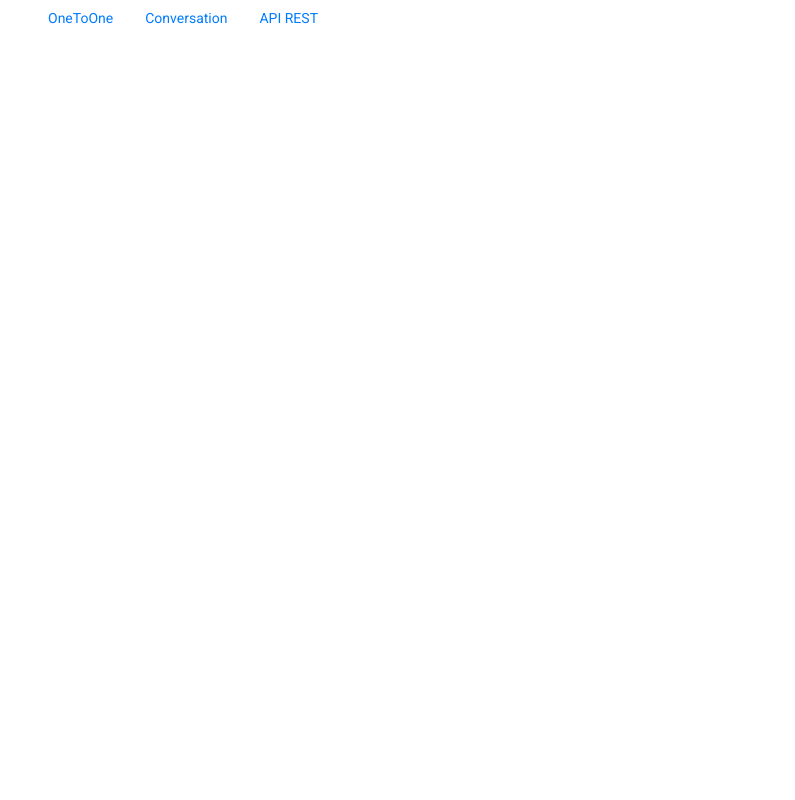
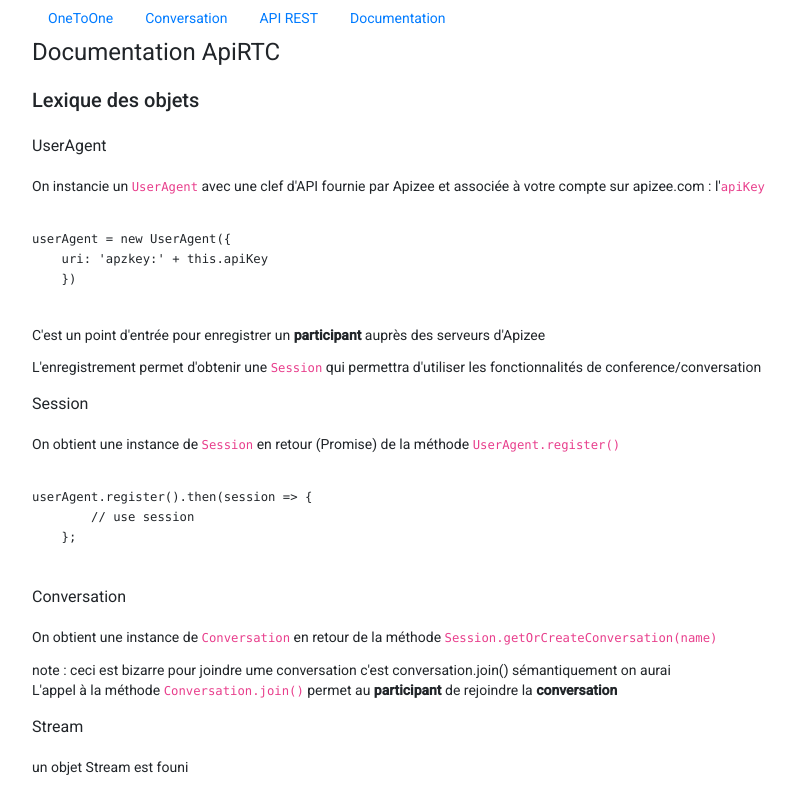
Before and after one commit to kmoyse-apizee/apizee, an Angular app: page /doc in a window 1280 px wide. Before the commit this address led to /. Shown: the whole page, without its empty margins (53-848 px from the left). Built offline with nearby package versions, Linux system fonts and the light colour scheme.

Commit message:
added documentation.html, and a few code updates

```diff
--- a/src/app/api-rtc/api-rtc.service.ts
+++ b/src/app/api-rtc/api-rtc.service.ts
@@ -1,23 +1,26 @@
 import { Inject, Injectable } from '@angular/core';
 
 declare var apiRTC: any;
+
+//import {UserAgent} from '@apizee/apirtc/';
 
 @Injectable({
 	providedIn: 'root'
 })
 export class ApiRtcService {
 
-	private ua: any;
+	constructor(@Inject('apiKey') private apiKey: string) {
+	}
 
-	constructor(@Inject('apiKey') private apiKey: string) {
-		this.ua = new apiRTC.UserAgent({
+	public getApiKey(): string {
+		return this.apiKey;
+	}
+
+	public createUserAgent() {
+		return new apiRTC.UserAgent({
 			// format is like 'apzKey:9669e2ae3eb32307853499850770b0c3'
 			uri: 'apzkey:' + this.apiKey
 		});
-	}
-
-	public getUserAgent() {
-		return this.ua;
 	}
 
 	public uuidv4() {
--- a/src/app/api-rtc/conversation/conversation.component.html
+++ b/src/app/api-rtc/conversation/conversation.component.html
@@ -25,7 +25,7 @@
                     <div id="{{localParticipant?.stream.streamId}}" class="embed-responsive embed-responsive-4by3">
                         <video #localVideo muted autoplay playsinline></video>
                         <div class="mycard-text">
-                            <h5 *ngIf="!name.value">{{localPeerId}}</h5>
+                            <!-- <h5 *ngIf="!name.value">{{localPeerId}}</h5> -->
                             <h5 *ngIf="name.value">{{name.value}}</h5>
                             <form class="row row-cols-lg-auto g-3 align-items-center">
                                 <div class="col-12">
@@ -51,7 +51,7 @@
                 </div>
 
                 <div *ngFor="let participant of participants" class="col mycard">
-                    <app-peer [participant]="participant"></app-peer>
+                    <app-peer [conversation]="conversation" [participant]="participant"></app-peer>
                 </div>
             </div>
         </div>
@@ -71,7 +71,7 @@
 
     <hr>
     <pre>
-        <code>localPeerId is : {{localPeerId}}</code>
+        <!-- <code>localPeerId is : {{localPeerId}}</code> -->
         <code>port {{window.location.port}}</code>
         <code>host {{window.location.host}}</code>
         <code>href {{window.location.href}}</code>
--- a/src/app/api-rtc/one-to-one/one-to-one.component.ts
+++ b/src/app/api-rtc/one-to-one/one-to-one.component.ts
@@ -12,6 +12,8 @@
   @ViewChild("localVideo") localVideoRef: ElementRef;
   @ViewChild("remoteVideo") remoteVideoRef: ElementRef;
 
+  // apiRTC objects
+  userAgent:any;
   session: any;
 
   uuid: string;
@@ -24,6 +26,7 @@
   _call: any;
 
   constructor(private apiRtcService: ApiRtcService) {
+    this.userAgent = this.apiRtcService.createUserAgent();
     this.uuid = this.apiRtcService.uuidv4();
   }
 
@@ -31,7 +34,7 @@
 
     const self = this;
 
-    this.apiRtcService.getUserAgent().register({
+    this.userAgent.register({
       id: this.uuid // OPTIONAL // This is used for setting userId
     }).then(session => {
       // ok
--- a/src/app/api-rtc/peer/peer.component.ts
+++ b/src/app/api-rtc/peer/peer.component.ts
@@ -9,15 +9,20 @@
 })
 export class PeerComponent implements OnInit, AfterViewInit {
 
+  @Input() conversation: any;
   @Input() participant: Participant;
 
+
   name: string = null;
+  subscribed: boolean = false;
+
 
   @ViewChild("remoteVideo") remoteVideoRef: ElementRef;
 
   constructor() { }
 
   ngOnInit(): void {
+    this.toggleSubscribe();
   }
 
   ngAfterViewInit() {
@@ -27,4 +32,19 @@
     this.participant.stream.attachToElement(this.remoteVideoRef.nativeElement);
   }
 
+  toggleSubscribe() {
+    if (!this.subscribed) {
+      this.conversation.subscribeToStream(this.participant.streamId).then(stream => {
+        console.log('PeerComponent::subscribeToStream success:', stream);
+        this.subscribed = true;
+      }).catch(err => {
+        console.error('PeerComponent::subscribeToStream error', err);
+      });
+    } else {
+      this.conversation.unsubscribeToStream(this.participant.streamId);
+      this.subscribed = false;
+    }
+  }
+
+
 }
--- a/src/app/app-routing.module.ts
+++ b/src/app/app-routing.module.ts
@@ -1,12 +1,14 @@
 import { NgModule } from '@angular/core';
 import { Routes, RouterModule } from '@angular/router';
 
+import { DocumentationComponent } from './documentation/documentation.component';
 import { OneToOneComponent, ConversationComponent } from './api-rtc/api-rtc.module';
 import { ApiRestComponent } from './api-rest/api-rest.module';
 
 const routes: Routes = [
   { path: 'conversation', component: ConversationComponent },
   { path: 'conversation/:confname', component: ConversationComponent },
+  { path: 'doc', component: DocumentationComponent },
   { path: 'onetoone', component: OneToOneComponent },
   { path: 'apirest', component: ApiRestComponent },
 ];
--- a/src/app/app.component.html
+++ b/src/app/app.component.html
@@ -10,6 +10,9 @@
         <li class="nav-item">
             <a class="nav-link" href="/apirest">API REST</a>
         </li>
+        <li class="nav-item">
+            <a class="nav-link" href="/doc">Documentation</a>
+        </li>
     </ul>
 
 </div>
--- a/src/app/app.module.ts
+++ b/src/app/app.module.ts
@@ -15,10 +15,12 @@
 
 import { ApiRestModule } from './api-rest/api-rest.module';
 import { ApiRtcModule } from './api-rtc/api-rtc.module';
+import { DocumentationComponent } from './documentation/documentation.component';
 
 @NgModule({
   declarations: [
-    AppComponent
+    AppComponent,
+    DocumentationComponent
   ],
   imports: [
     BrowserModule,
--- /dev/null
+++ b/src/app/documentation/documentation.component.html
@@ -0,0 +1,40 @@
+<div class="container">
+
+    <h1>Documentation ApiRTC</h1>
+
+    <h2>Lexique des objets</h2>
+
+    <h3>UserAgent</h3>
+    <p>On instancie un <code>UserAgent</code> avec une clef d'API fournie par Apizee et associée à votre compte sur apizee.com : l'<code>apiKey</code></p>
+
+    <pre><code>
+userAgent = new UserAgent(&#123;
+    uri: 'apzkey:' + this.apiKey
+    &#125;)
+    </code></pre>
+
+    <p>C'est un point d'entrée pour enregistrer un <strong>participant</strong> auprès des serveurs d'Apizee</p>
+    <p>L'enregistrement permet d'obtenir une <code>Session</code> qui permettra d'utiliser les fonctionnalités de conference/conversation
+    </p>
+
+    <h3>Session</h3>
+    <p>On obtient une instance de <code>Session</code> en retour (Promise) de la méthode
+        <code>UserAgent.register()</code></p>
+    <pre><code>
+userAgent.register().then(session => &#123;
+        // use session
+    &#125;;
+    </code></pre>
+
+    <h3>Conversation</h3>
+    <p>On obtient une instance de <code>Conversation</code> en retour de la méthode
+        <code>Session.getOrCreateConversation(name)</code></p>
+    note : ceci est bizarre pour joindre ume conversation c'est conversation.join() sémantiquement on aurai
+    <p>L'appel à la méthode <code>Conversation.join()</code> permet au <strong>participant</strong> de rejoindre la
+        <strong>conversation</strong></p>
+    <!-- <h3>Conference</h3> -->
+
+    <h3>Stream</h3>
+    <p>un objet Stream est founi</p>
+
+</div>
--- /dev/null
+++ b/src/app/documentation/documentation.component.ts
@@ -0,0 +1,15 @@
+import { Component, OnInit } from '@angular/core';
+
+@Component({
+  selector: 'app-documentation',
+  templateUrl: './documentation.component.html',
+  styleUrls: ['./documentation.component.css']
+})
+export class DocumentationComponent implements OnInit {
+
+  constructor() { }
+
+  ngOnInit(): void {
+  }
+
+}
--- a/src/index.html
+++ b/src/index.html
@@ -1,5 +1,6 @@
 <!doctype html>
 <html lang="en">
+
 <head>
     <meta charset="utf-8">
     <title>Apizee</title>
@@ -11,7 +12,9 @@
     <link href="https://fonts.googleapis.com/css2?family=Roboto:wght@300;400;500&display=swap" rel="stylesheet">
     <link href="https://fonts.googleapis.com/icon?family=Material+Icons" rel="stylesheet">
 </head>
+
 <body class="mat-typography">
     <app-root></app-root>
 </body>
+
 </html>
```
Also changed, not shown: src/app/api-rtc/conversation/conversation.component.ts (+46 -34 lines), src/app/documentation/documentation.component.css (added), 1 other file (tests, documents, lock files or other folders). Lines whose indentation alone changed are shown as unchanged.
